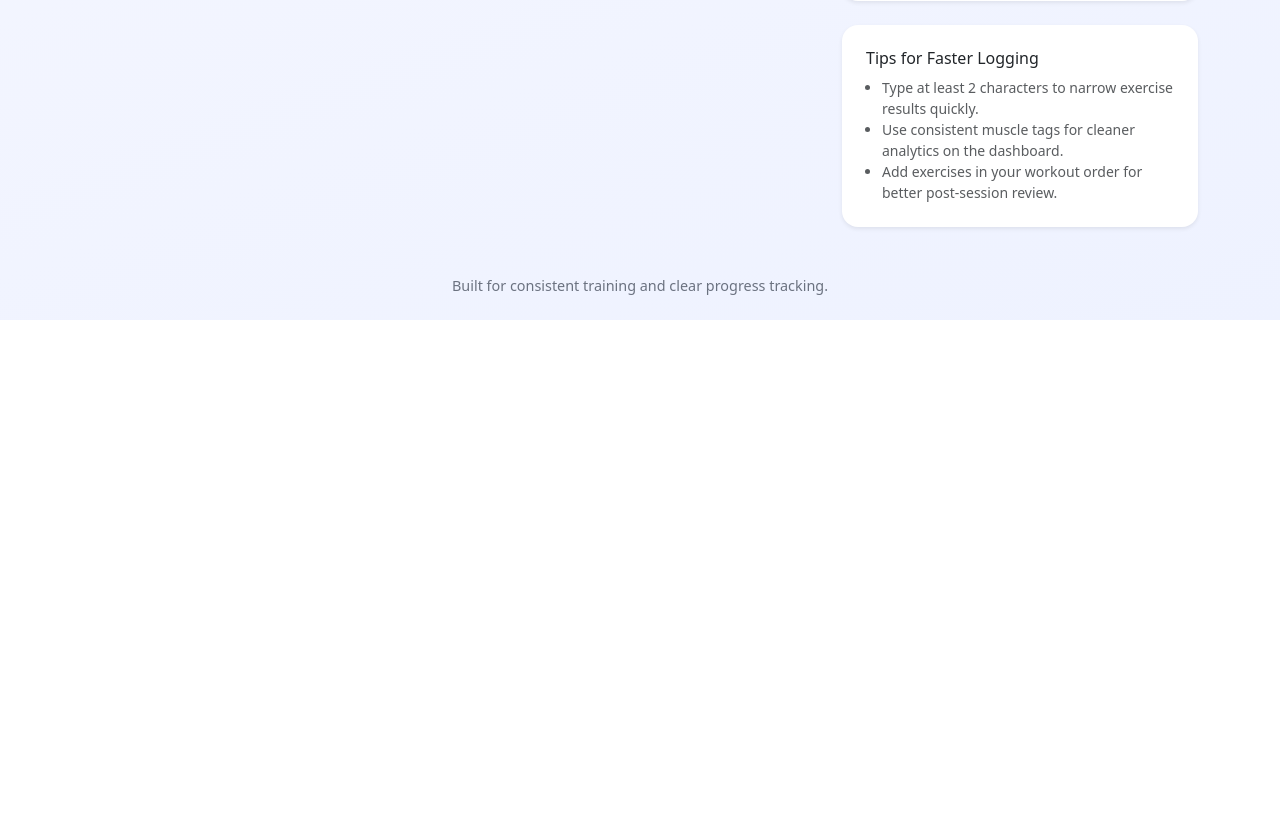
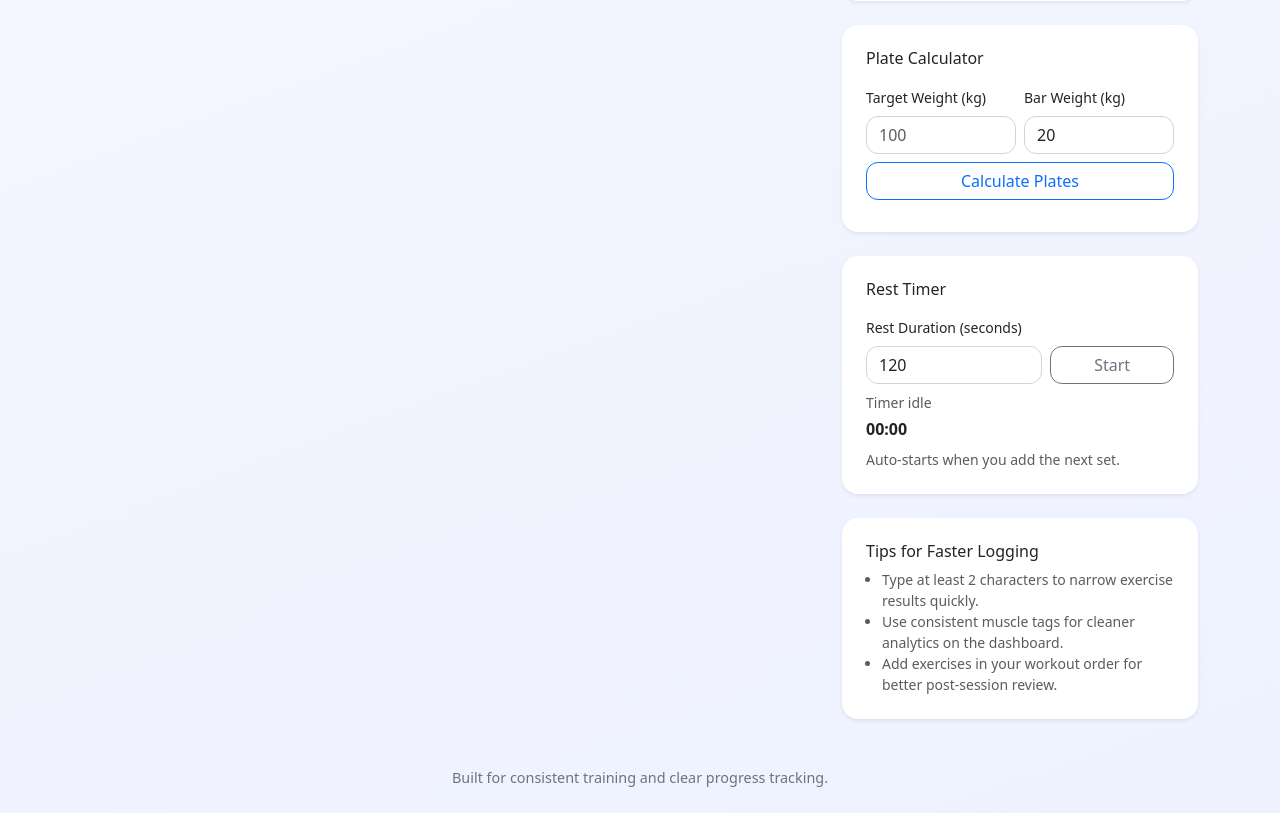
Before and after one commit to dominikszilvasi04/gym-workout-logger, a Flask app: page /log in a window 1280 px wide. Shown: the part 753-1566 px from the top of the page. Before the commit the page ends 1073 px from the top, so only its background shows below. Run offline with Flask 3, Linux system fonts and the light colour scheme; the visitor is signed in with stand-in values (Sample User, id 1); data that the repository does not hold is empty; parts of the project's set-up code (start-up, migrations or seed data) failed here and were passed over.

Commit message:
add new QOL workout endpoints and frontend improvements

```diff
--- a/application/controllers/workout_controller.py
+++ b/application/controllers/workout_controller.py
@@ -126,7 +126,6 @@ def view_workout_logging_form() -> str:
     should_prefill_from_last = log_source == "last"
     return render_template("log_workout.html", should_prefill_from_last=should_prefill_from_last)
 
-
 @workout_blueprint.route("/api/workouts/last", methods=["GET"])
 @login_required
 def retrieve_last_workout_endpoint() -> tuple[Response, int]:
@@ -142,7 +141,6 @@ def retrieve_last_workout_endpoint() -> tuple[Response, int]:
     if most_recent_workout is None:
         return jsonify({"error": "No previous workout found."}), 404
     return jsonify(most_recent_workout.model_dump(by_alias=True)), 200
-
 
 @workout_blueprint.route("/api/workouts/last-used-values", methods=["GET"])
 @login_required
--- a/application/static/javascript/workout_submission.js
+++ b/application/static/javascript/workout_submission.js
@@ -8,11 +8,75 @@ document.addEventListener("DOMContentLoaded", async function() {
     const exercises_container = document.getElementById("exercises_container");
     const add_exercise_button = document.getElementById("add_exercise_button");
     const exercise_catalogue_count_badge = document.getElementById("exercise_catalogue_count_badge");
+    const calculate_plates_button = document.getElementById("calculate_plates_button");
+    const plate_target_weight_input = document.getElementById("plate_target_weight");
+    const plate_bar_weight_input = document.getElementById("plate_bar_weight");
+    const plate_calculator_result = document.getElementById("plate_calculator_result");
+    const rest_duration_seconds_input = document.getElementById("rest_duration_seconds");
+    const start_rest_timer_button = document.getElementById("start_rest_timer_button");
+    const rest_timer_status = document.getElementById("rest_timer_status");
+    const rest_timer_countdown = document.getElementById("rest_timer_countdown");
+    const should_prefill_from_last = workout_logging_form && workout_logging_form.dataset.prefillFromLast === "true";
     let master_exercise_list = [];
+    let last_used_values_map = {};
+    let rest_timer_interval_identifier = null;
+    let rest_remaining_seconds = 0;
 
     function get_csrf_token() {
         const csrf_meta_element = document.querySelector('meta[name="csrf-token"]');
         return csrf_meta_element ? csrf_meta_element.getAttribute("content") : "";
+    }
+
+    function format_countdown(total_seconds) {
+        const safe_seconds = Math.max(0, Number(total_seconds) || 0);
+        const minutes = String(Math.floor(safe_seconds / 60)).padStart(2, "0");
+        const seconds = String(safe_seconds % 60).padStart(2, "0");
+        return `${minutes}:${seconds}`;
+    }
+
+    function render_rest_timer() {
+        if (!rest_timer_countdown) {
+            return;
+        }
+        rest_timer_countdown.textContent = format_countdown(rest_remaining_seconds);
+    }
+
+    function stop_rest_timer() {
+        if (rest_timer_interval_identifier !== null) {
+            clearInterval(rest_timer_interval_identifier);
+            rest_timer_interval_identifier = null;
+        }
+    }
+
+    function notify_rest_timer_finished() {
+        if (navigator.vibrate) {
+            navigator.vibrate([200, 100, 200]);
+        }
+        if ("Notification" in window && Notification.permission === "granted") {
+            new Notification("Rest complete", { body: "Time for your next set." });
+        }
+    }
+
+    function start_rest_timer() {
+        const configured_seconds = parseInt(rest_duration_seconds_input?.value || "120", 10);
+        rest_remaining_seconds = Number.isNaN(configured_seconds) ? 120 : Math.max(10, configured_seconds);
+        render_rest_timer();
+        if (rest_timer_status) {
+            rest_timer_status.textContent = "Rest timer running";
+        }
+        stop_rest_timer();
+        rest_timer_interval_identifier = window.setInterval(function() {
+            rest_remaining_seconds -= 1;
+            render_rest_timer();
+            if (rest_remaining_seconds > 0) {
+                return;
+            }
+            stop_rest_timer();
+            if (rest_timer_status) {
+                rest_timer_status.textContent = "Rest complete";
+            }
+            notify_rest_timer_finished();
+        }, 1000);
     }
 
     function initialise_default_date() {
@@ -32,24 +96,38 @@ document.addEventListener("DOMContentLoaded", async function() {
         exercise_catalogue_count_badge.textContent = `Exercises: ${master_exercise_list.length}`;
     }
 
-    function create_set_row_markup() {
+    function create_set_row_markup(set_data = null) {
+        const default_weight = set_data && typeof set_data.weight_in_kilograms !== "undefined"
+            ? String(set_data.weight_in_kilograms)
+            : "";
+        const default_repetitions = set_data && typeof set_data.repetitions !== "undefined"
+            ? String(set_data.repetitions)
+            : "";
+        const default_rpe = set_data && typeof set_data.rate_of_perceived_exertion !== "undefined"
+            ? String(set_data.rate_of_perceived_exertion)
+            : "";
         return `
             <div class="row g-2 set-row">
-                <div class="col-md-4"><input type="number" class="form-control weight-input" placeholder="Weight (kg)" step="0.5" min="0" required></div>
-                <div class="col-md-4"><input type="number" class="form-control repetitions-input" placeholder="Repetitions" min="1" required></div>
-                <div class="col-md-4"><input type="number" class="form-control exertion-input" placeholder="RPE (1-10)" min="1" max="10" required></div>
+                <div class="col-md-4"><input type="number" class="form-control weight-input" placeholder="Weight (kg)" value="${default_weight}" step="0.5" min="0" required></div>
+                <div class="col-md-4"><input type="number" class="form-control repetitions-input" placeholder="Repetitions" value="${default_repetitions}" min="1" required></div>
+                <div class="col-md-4"><input type="number" class="form-control exertion-input" placeholder="RPE (1-10)" value="${default_rpe}" min="1" max="10" required></div>
             </div>
         `;
     }
 
-    function create_exercise_block_markup() {
+    function create_exercise_block_markup(exercise_data = null) {
+        const selected_exercise_name = exercise_data?.exercise_name || "";
+        const selected_identifier = exercise_data?.exercise_definition_identifier || "";
+        const sets = Array.isArray(exercise_data?.sets) && exercise_data.sets.length > 0
+            ? exercise_data.sets
+            : [null];
         return `
             <div class="exercise-block border rounded-3 p-3 bg-body-tertiary">
                 <div class="row g-2 align-items-end mb-3">
                     <div class="col-lg-8 position-relative">
                         <label class="form-label">Exercise Search</label>
-                        <input type="text" class="form-control exercise-search-input" placeholder="Start typing an exercise name" autocomplete="off" required>
-                        <input type="hidden" class="exercise-identifier-input" required>
+                        <input type="text" class="form-control exercise-search-input" placeholder="Start typing an exercise name" value="${selected_exercise_name}" autocomplete="off" required>
+                        <input type="hidden" class="exercise-identifier-input" value="${selected_identifier}" required>
                         <div class="exercise-suggestions list-group position-absolute w-100 d-none" style="z-index: 1050;"></div>
                     </div>
                     <div class="col-lg-4 d-flex gap-2">
@@ -57,13 +135,13 @@ document.addEventListener("DOMContentLoaded", async function() {
                         <button type="button" class="btn btn-outline-danger remove-exercise-button">Remove</button>
                     </div>
                 </div>
-                <div class="sets-container d-grid gap-2">${create_set_row_markup()}</div>
+                <div class="sets-container d-grid gap-2">${sets.map(function(set_data) { return create_set_row_markup(set_data); }).join("")}</div>
             </div>
         `;
     }
 
-    function append_new_exercise_block() {
-        exercises_container.insertAdjacentHTML("beforeend", create_exercise_block_markup());
+    function append_new_exercise_block(exercise_data = null) {
+        exercises_container.insertAdjacentHTML("beforeend", create_exercise_block_markup(exercise_data));
     }
 
     function find_exercise_matches(search_term) {
@@ -113,6 +191,15 @@ document.addEventListener("DOMContentLoaded", async function() {
         }
         search_input_element.value = exercise_name;
         identifier_input_element.value = exercise_identifier;
+        const last_used_values = last_used_values_map[exercise_identifier];
+        if (last_used_values) {
+            const first_set_row = exercise_block.querySelector(".set-row");
+            if (first_set_row) {
+                first_set_row.querySelector(".weight-input").value = String(last_used_values.weight_in_kilograms);
+                first_set_row.querySelector(".repetitions-input").value = String(last_used_values.repetitions);
+                first_set_row.querySelector(".exertion-input").value = String(last_used_values.rate_of_perceived_exertion);
+            }
+        }
         hide_suggestions(exercise_block);
     }
 
@@ -123,6 +210,106 @@ document.addEventListener("DOMContentLoaded", async function() {
         }
         master_exercise_list = await network_response.json();
         update_exercise_catalogue_badge();
+    }
+
+    async function load_last_used_values() {
+        const network_response = await fetch("/api/workouts/last-used-values");
+        if (!network_response.ok) {
+            return;
+        }
+        const payload = await network_response.json();
+        last_used_values_map = payload.last_used_values || {};
+    }
+
+    function find_exercise_by_identifier(exercise_identifier) {
+        return master_exercise_list.find(function(exercise_definition) {
+            return exercise_definition._id === exercise_identifier;
+        });
+    }
+
+    function populate_form_from_previous_workout(previous_workout) {
+        const target_muscle_groups_input = document.getElementById("target_muscle_groups");
+        if (target_muscle_groups_input) {
+            target_muscle_groups_input.value = (previous_workout.target_muscle_groups || []).join(", ");
+        }
+        exercises_container.innerHTML = "";
+        (previous_workout.exercises || []).forEach(function(previous_exercise) {
+            const exercise_definition = find_exercise_by_identifier(previous_exercise.exercise_definition_identifier);
+            append_new_exercise_block({
+                exercise_name: exercise_definition?.exercise_name || previous_exercise.exercise_name || "",
+                exercise_definition_identifier: previous_exercise.exercise_definition_identifier || "",
+                sets: previous_exercise.sets || [],
+            });
+        });
+        if (!exercises_container.querySelector(".exercise-block")) {
+            append_new_exercise_block();
+        }
+    }
+
+    async function prefill_from_last_workout_if_requested() {
+        if (!should_prefill_from_last) {
+            return false;
+        }
+        const network_response = await fetch("/api/workouts/last");
+        if (!network_response.ok) {
+            alert("No previous workout found to repeat yet.");
+            return false;
+        }
+        const previous_workout = await network_response.json();
+        populate_form_from_previous_workout(previous_workout);
+        return true;
+    }
+
+    function calculate_plate_distribution(target_weight, bar_weight) {
+        const available_plate_sizes = [25, 20, 15, 10, 5, 2.5, 1.25];
+        if (target_weight < bar_weight) {
+            return { error: "Target weight must be greater than or equal to bar weight." };
+        }
+        const total_plate_weight = target_weight - bar_weight;
+        const per_side_target = total_plate_weight / 2;
+        if (per_side_target < 0 || Math.abs((per_side_target * 100) % 25) !== 0) {
+            return { error: "Target cannot be built exactly with standard 1.25kg increments." };
+        }
+        let remaining = per_side_target;
+        const distribution = [];
+        available_plate_sizes.forEach(function(plate_size) {
+            const count = Math.floor(remaining / plate_size);
+            if (count > 0) {
+                distribution.push({ plate_size: plate_size, count_per_side: count });
+                remaining = Number((remaining - (count * plate_size)).toFixed(4));
+            }
+        });
+        if (remaining > 0) {
+            return { error: "Target cannot be built exactly with selected plate sizes." };
+        }
+        return { distribution: distribution };
+    }
+
+    function render_plate_distribution() {
+        const target_weight = parseFloat(plate_target_weight_input?.value || "0");
+        const bar_weight = parseFloat(plate_bar_weight_input?.value || "20");
+        if (Number.isNaN(target_weight) || Number.isNaN(bar_weight)) {
+            plate_calculator_result.textContent = "Enter valid numeric values for target and bar weight.";
+            plate_calculator_result.className = "small text-danger";
+            return;
+        }
+        const calculation_result = calculate_plate_distribution(target_weight, bar_weight);
+        if (calculation_result.error) {
+            plate_calculator_result.textContent = calculation_result.error;
+            plate_calculator_result.className = "small text-danger";
+            return;
+        }
+        if (!calculation_result.distribution.length) {
+            plate_calculator_result.textContent = "No plates needed. Target equals bar weight.";
+            plate_calculator_result.className = "small text-muted";
+            return;
+        }
+        plate_calculator_result.textContent = calculation_result.distribution
+            .map(function(item) {
+                return `${item.count_per_side} x ${item.plate_size}kg per side`;
+            })
+            .join(" • ");
+        plate_calculator_result.className = "small text-success";
     }
 
     async function submit_exercise_request() {
@@ -215,18 +402,41 @@ document.addEventListener("DOMContentLoaded", async function() {
     }
 
     initialise_default_date();
+    render_rest_timer();
     try {
         await load_standardised_exercises();
+        await load_last_used_values();
     } catch (network_error) {
         console.error("Failed to load standardised exercises:", network_error);
         alert("Unable to load exercises right now. Please refresh and try again.");
     }
 
-    append_new_exercise_block();
+    const prefill_applied = await prefill_from_last_workout_if_requested();
+    if (!prefill_applied) {
+        append_new_exercise_block();
+    }
+
+    if ("Notification" in window && Notification.permission === "default") {
+        Notification.requestPermission().catch(function() {
+            return null;
+        });
+    }
 
     add_exercise_button.addEventListener("click", function() {
         append_new_exercise_block();
     });
+
+    if (calculate_plates_button) {
+        calculate_plates_button.addEventListener("click", function() {
+            render_plate_distribution();
+        });
+    }
+
+    if (start_rest_timer_button) {
+        start_rest_timer_button.addEventListener("click", function() {
+            start_rest_timer();
+        });
+    }
 
     exercises_container.addEventListener("input", function(event) {
         const search_input_element = event.target.closest(".exercise-search-input");
@@ -246,6 +456,7 @@ document.addEventListener("DOMContentLoaded", async function() {
             const exercise_block = add_set_button.closest(".exercise-block");
             const sets_container = exercise_block.querySelector(".sets-container");
             sets_container.insertAdjacentHTML("beforeend", create_set_row_markup());
+            start_rest_timer();
             return;
         }
 
--- a/application/templates/dashboard.html
+++ b/application/templates/dashboard.html
@@ -6,7 +6,8 @@
         <h2 class="mb-0">Workout Dashboard</h2>
         <p class="text-muted mb-0 mt-1">Track real progress, training load, and workout consistency.</p>
     </div>
-    <div class="col-4 text-end">
+    <div class="col-4 text-end d-flex justify-content-end gap-2">
+        <a href="/log?source=last" class="btn btn-outline-secondary">Repeat Last Workout</a>
         <a href="/log" class="btn btn-primary">Log New Workout</a>
     </div>
     <div class="col-12"><hr class="mt-3"></div>
--- a/application/templates/log_workout.html
+++ b/application/templates/log_workout.html
@@ -15,7 +15,7 @@
     <div class="col-xl-8">
         <div class="card border-0 shadow-sm">
             <div class="card-body p-4 p-lg-5">
-                <form id="workout_logging_form" novalidate>
+                <form id="workout_logging_form" data-prefill-from-last="{{ 'true' if should_prefill_from_last else 'false' }}" novalidate>
                     <section class="mb-4">
                         <h5 class="mb-3">Workout Details</h5>
                         <div class="row g-3">
@@ -71,6 +71,40 @@
                 </form>
             </div>
         </div>
+        <div class="card border-0 shadow-sm mb-4">
+            <div class="card-body p-4">
+                <h6 class="mb-3">Plate Calculator</h6>
+                <div class="row g-2 mb-2">
+                    <div class="col-6">
+                        <label for="plate_target_weight" class="form-label small">Target Weight (kg)</label>
+                        <input type="number" min="0" step="0.5" class="form-control" id="plate_target_weight" placeholder="100">
+                    </div>
+                    <div class="col-6">
+                        <label for="plate_bar_weight" class="form-label small">Bar Weight (kg)</label>
+                        <input type="number" min="0" step="0.5" class="form-control" id="plate_bar_weight" value="20">
+                    </div>
+                </div>
+                <button type="button" class="btn btn-outline-primary w-100 mb-2" id="calculate_plates_button">Calculate Plates</button>
+                <div id="plate_calculator_result" class="small text-muted"></div>
+            </div>
+        </div>
+        <div class="card border-0 shadow-sm mb-4">
+            <div class="card-body p-4">
+                <h6 class="mb-3">Rest Timer</h6>
+                <div class="row g-2 mb-2">
+                    <div class="col-7">
+                        <label for="rest_duration_seconds" class="form-label small">Rest Duration (seconds)</label>
+                        <input type="number" min="10" step="5" class="form-control" id="rest_duration_seconds" value="120">
+                    </div>
+                    <div class="col-5 d-flex align-items-end">
+                        <button type="button" class="btn btn-outline-secondary w-100" id="start_rest_timer_button">Start</button>
+                    </div>
+                </div>
+                <div class="small text-muted mb-1" id="rest_timer_status">Timer idle</div>
+                <div class="fw-semibold" id="rest_timer_countdown">02:00</div>
+                <div class="small text-muted mt-2">Auto-starts when you add the next set.</div>
+            </div>
+        </div>
         <div class="card border-0 shadow-sm">
             <div class="card-body p-4">
                 <h6 class="mb-2">Tips for Faster Logging</h6>
```
Also changed, not shown: application/repositories/workout_repository.py (+17 -0 lines), application/services/workout_service.py (+47 -1 lines).
